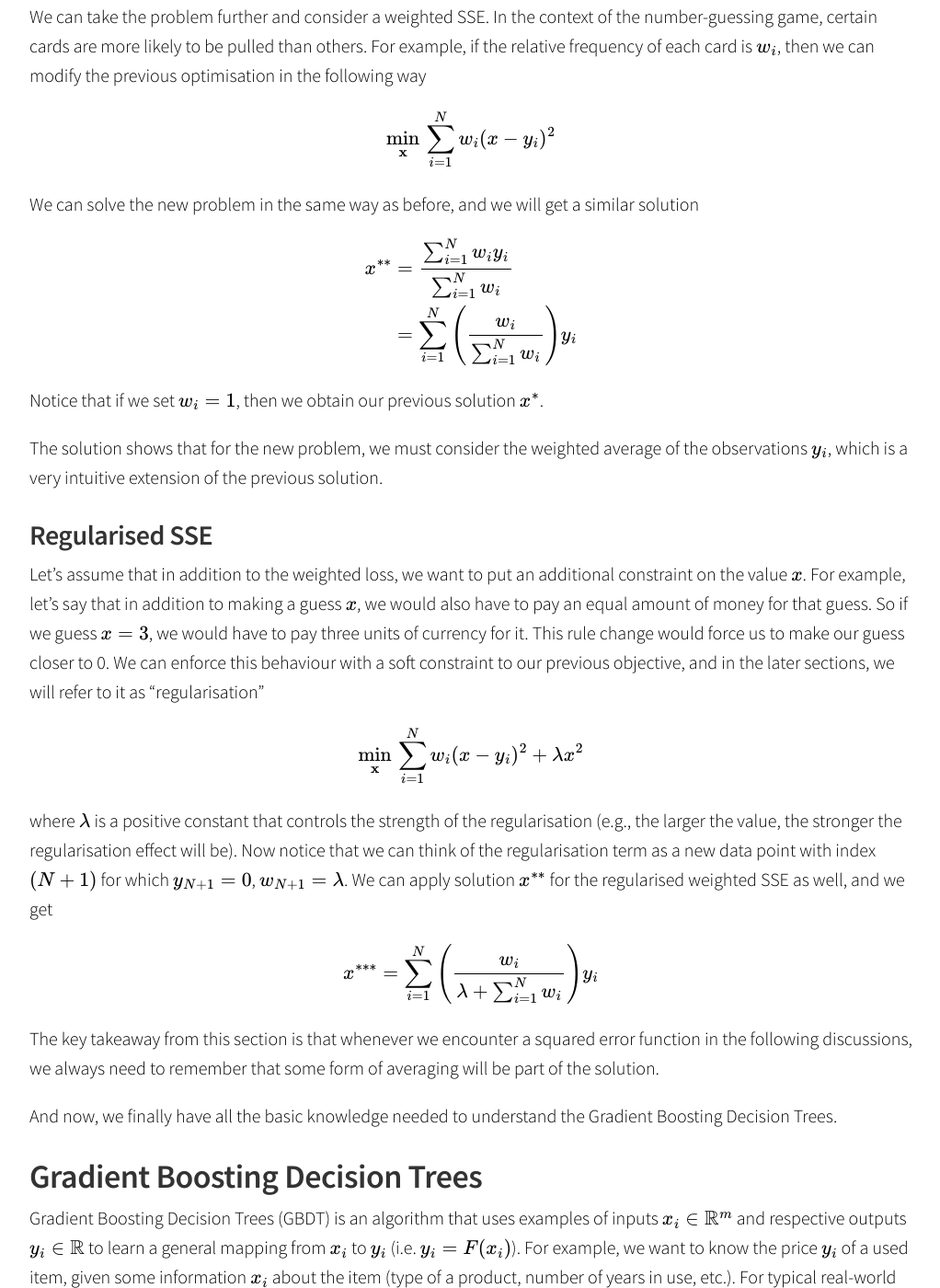
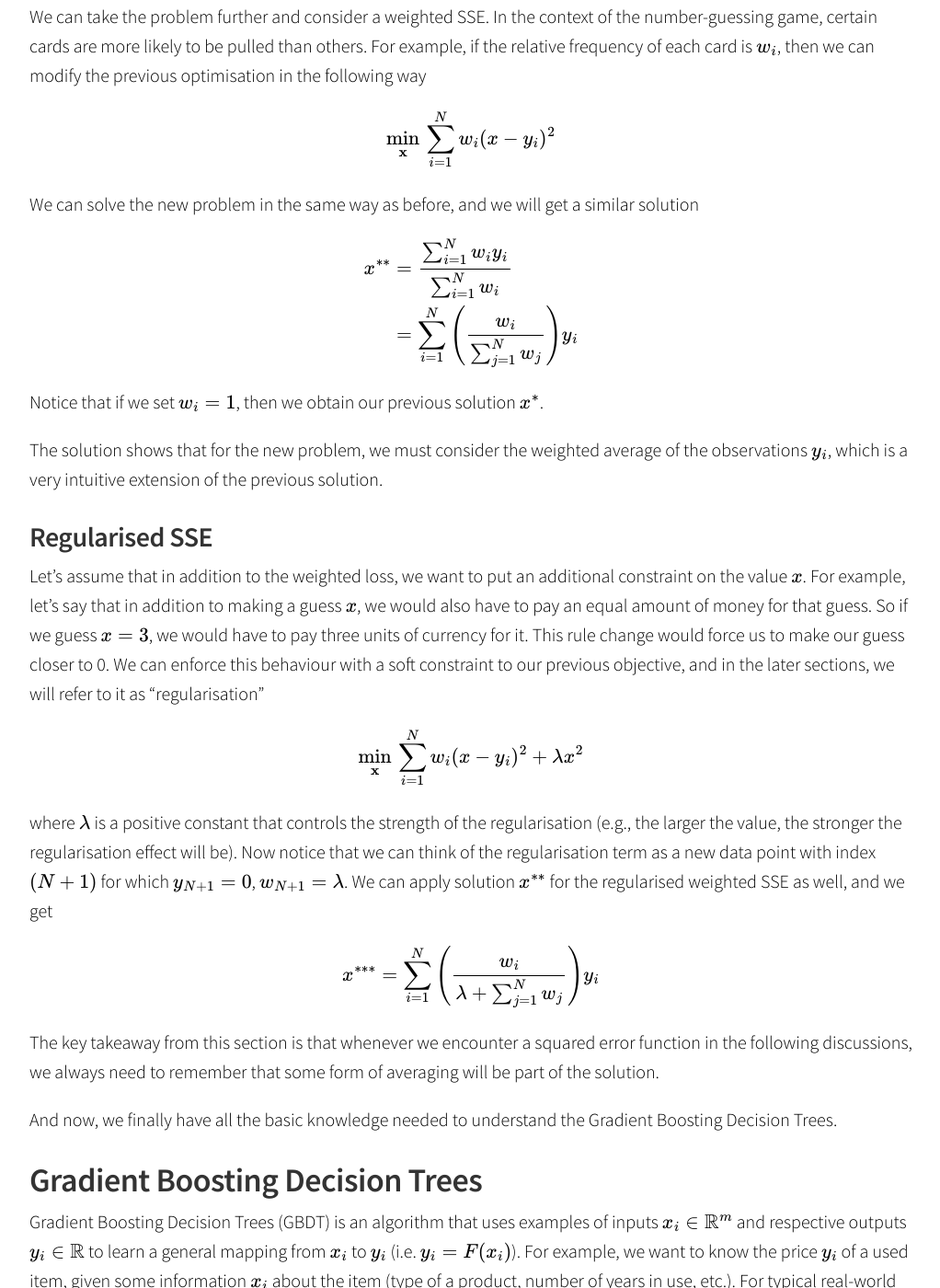
Before and after one commit to itdxer/blog.itdxer.com, a Jekyll site: the page built from _posts/2023-06-04-gradient-boosting-as-a-blind-gradient-descent.md, in a window 1280 px wide and 1400 px high, scrolled down 8945 px. Shown: the whole window at 92% size, without its empty margins (128-1150 px from the left). Built offline with Jekyll 4.4.1, drawn with Linux system fonts in a browser that asks for light colours; nearby versions of some CDN libraries; formulas are drawn with MathJax 3; comment, search, counter and statistics services are not loaded.

Commit message:
small fix in the formulas

```diff
--- a/_posts/2023-06-04-gradient-boosting-as-a-blind-gradient-descent.md
+++ b/_posts/2023-06-04-gradient-boosting-as-a-blind-gradient-descent.md
@@ -463,7 +463,7 @@ similar solution
 $$
 \begin{align}
 x^{**} &= \frac{\sum_{i=1}^{N} w_i y_i}{\sum_{i=1}^{N} w_i} \\
-&= \sum_{i=1}^{N} \left(\frac{w_i}{\sum_{i=1}^{N} w_i}\right) y_i \\
+&= \sum_{i=1}^{N} \left(\frac{w_i}{\sum_{j=1}^{N} w_j}\right) y_i \\
 \end{align}
 $$
 
@@ -504,7 +504,7 @@ weighted SSE as well, and we get
 
 $$
 \begin{align}
-x^{***} &= \sum_{i=1}^{N} \left(\frac{w_i}{\lambda + \sum_{i=1}^{N} w_i}\right)
+x^{***} &= \sum_{i=1}^{N} \left(\frac{w_i}{\lambda + \sum_{j=1}^{N} w_j}\right)
 y_i
 \end{align}
 $$
```
Also changed, not shown: 1 other file.
